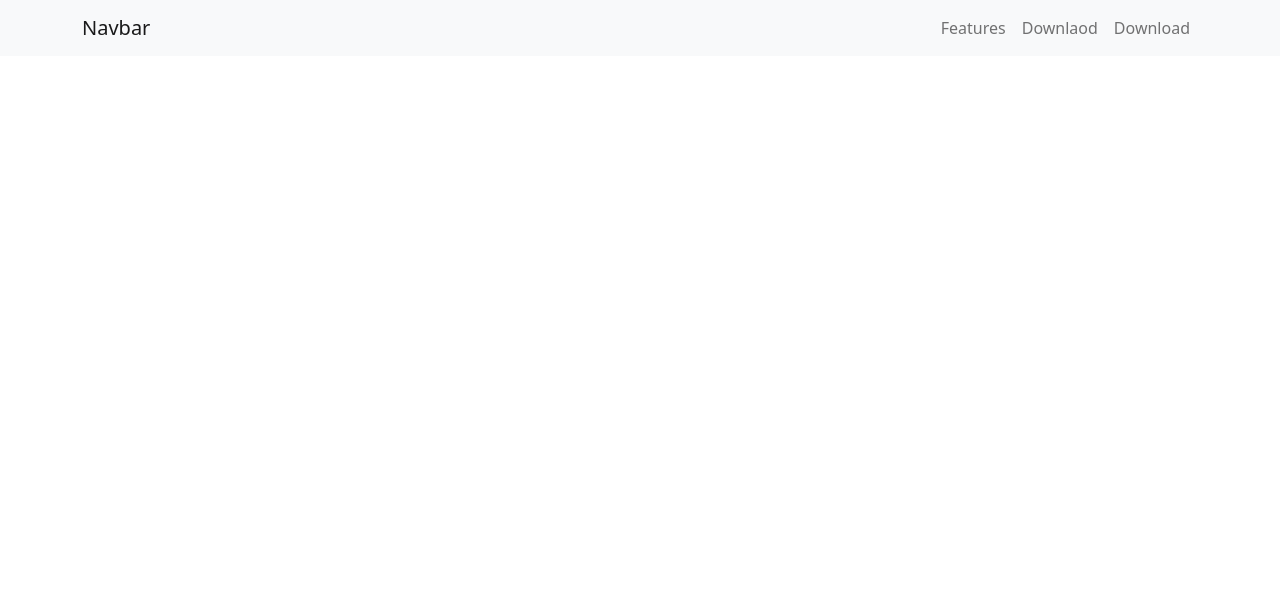
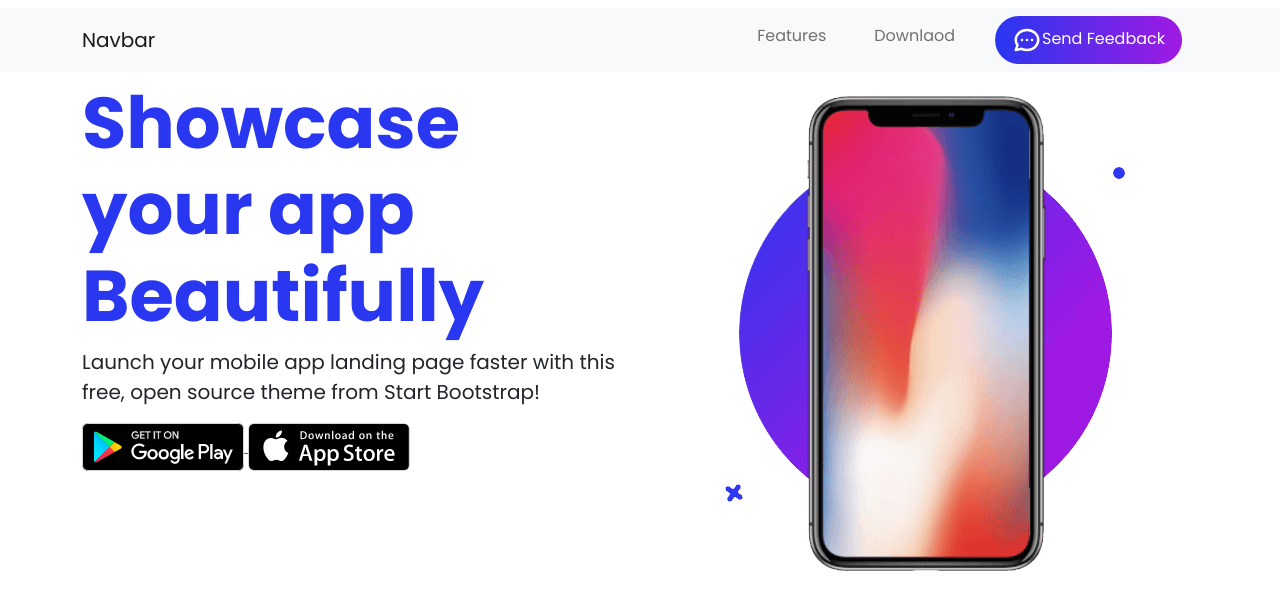
Before and after one commit to EkramH/bootstrap-practice, a plain HTML site: page index.html in a window 1280 px wide. Drawn offline with nearby package versions, Linux system fonts and the light colour scheme.

Commit message:
navbar and hero section

```diff
--- a/index.html
+++ b/index.html
@@ -6,8 +6,13 @@
     <meta name="viewport" content="width=device-width, initial-scale=1.0">
     <title>Mobile App</title>
     <link href="https://cdn.jsdelivr.net/npm/bootstrap@5.1.3/dist/css/bootstrap.min.css" rel="stylesheet" integrity="sha384-1BmE4kWBq78iYhFldvKuhfTAU6auU8tT94WrHftjDbrCEXSU1oBoqyl2QvZ6jIW3" crossorigin="anonymous">
+    <link rel="stylesheet" href="style.css">
 </head>
 <body>
+  <header class="navigation py-2">
+    <!--
+    Navbar
+     -->
     <nav class="navbar navbar-expand-lg navbar-light bg-light">
         <div class="container">
           <a class="navbar-brand" href="#">Navbar</a>
@@ -16,19 +21,48 @@
           </button>
           <div class="collapse navbar-collapse" id="navbarNav">
             <ul class="navbar-nav ms-auto">
-              <li class="nav-item">
+              <li class="nav-item mx-3">
                 <a class="nav-link" href="#">Features</a>
               </li>
-              <li class="nav-item">
+              <li class="nav-item mx-3">
                 <a class="nav-link" href="#">Downlaod</a>
               </li>
-              <li class="nav-item">
-                <a class="nav-link" href="#">Download</a>
+              <li class="nav-item mx-3">
+                <a class="nav-link btn rounded-pill btn-background text-white px-3" href="#"><svg xmlns="http://www.w3.org/2000/svg" width="30" fill="none" viewBox="0 0 24 24" stroke="currentColor">
+                  <path stroke-linecap="round" stroke-linejoin="round" stroke-width="2" d="M8 12h.01M12 12h.01M16 12h.01M21 12c0 4.418-4.03 8-9 8a9.863 9.863 0 01-4.255-.949L3 20l1.395-3.72C3.512 15.042 3 13.574 3 12c0-4.418 4.03-8 9-8s9 3.582 9 8z" />
+                </svg>Send Feedback</a>
               </li>
             </ul>
           </div>
         </div>
       </nav>
+    </header>
+
+    <main>
+      <section>
+        <div class="container">
+          <div class="row">
+            <div class="col-md-6">
+              <h1 class="display-2 fw-bold text-blue">Showcase your app Beautifully</h1>
+              <p class="fs-5">Launch your mobile app landing page faster with this free, open source theme from Start Bootstrap!</p>
+              <div>
+                <a href="#">
+                  <img src="img/google-play.png" alt="">
+                </a>
+                <a href="#">
+                  <img src="img/app-store.png" alt="">
+                </a>
+              </div>
+            </div>
+            <div class="col-md-6">
+              <div class="d-flex align-items-center justify-content-center py-3">
+                <img src="img/banner.png" alt="">
+              </div>
+            </div>
+          </div>
+        </div>
+      </section>
+    </main>
 
     <!-- bootstrap js -->
     <script src="https://cdn.jsdelivr.net/npm/bootstrap@5.1.3/dist/js/bootstrap.bundle.min.js" integrity="sha384-ka7Sk0Gln4gmtz2MlQnikT1wXgYsOg+OMhuP+IlRH9sENBO0LRn5q+8nbTov4+1p" crossorigin="anonymous"></script>
--- a/style.css
+++ b/style.css
@@ -0,0 +1,18 @@
+@import url("https://fonts.googleapis.com/css2?family=Poppins:wght@400;500;700&display=swap");
+
+body {
+  font-family: "Poppins", sans-serif;
+}
+
+/* Main  */
+.btn-background {
+  background-image: linear-gradient(90deg, #2937f0, #9f1ae2);
+}
+
+.text-blue {
+  color: #2937f0;
+}
+
+.navigation {
+  height: 80px;
+}
```
